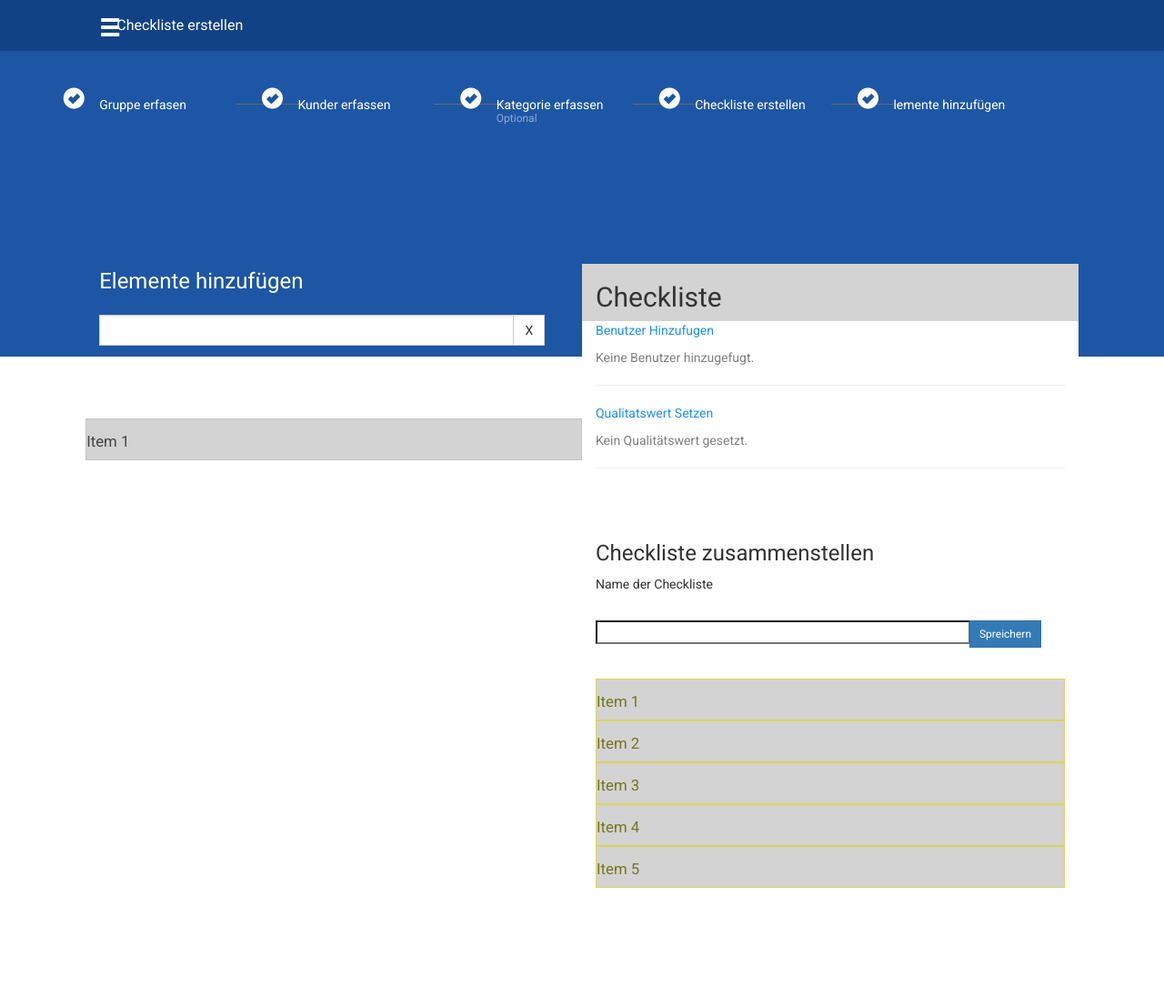
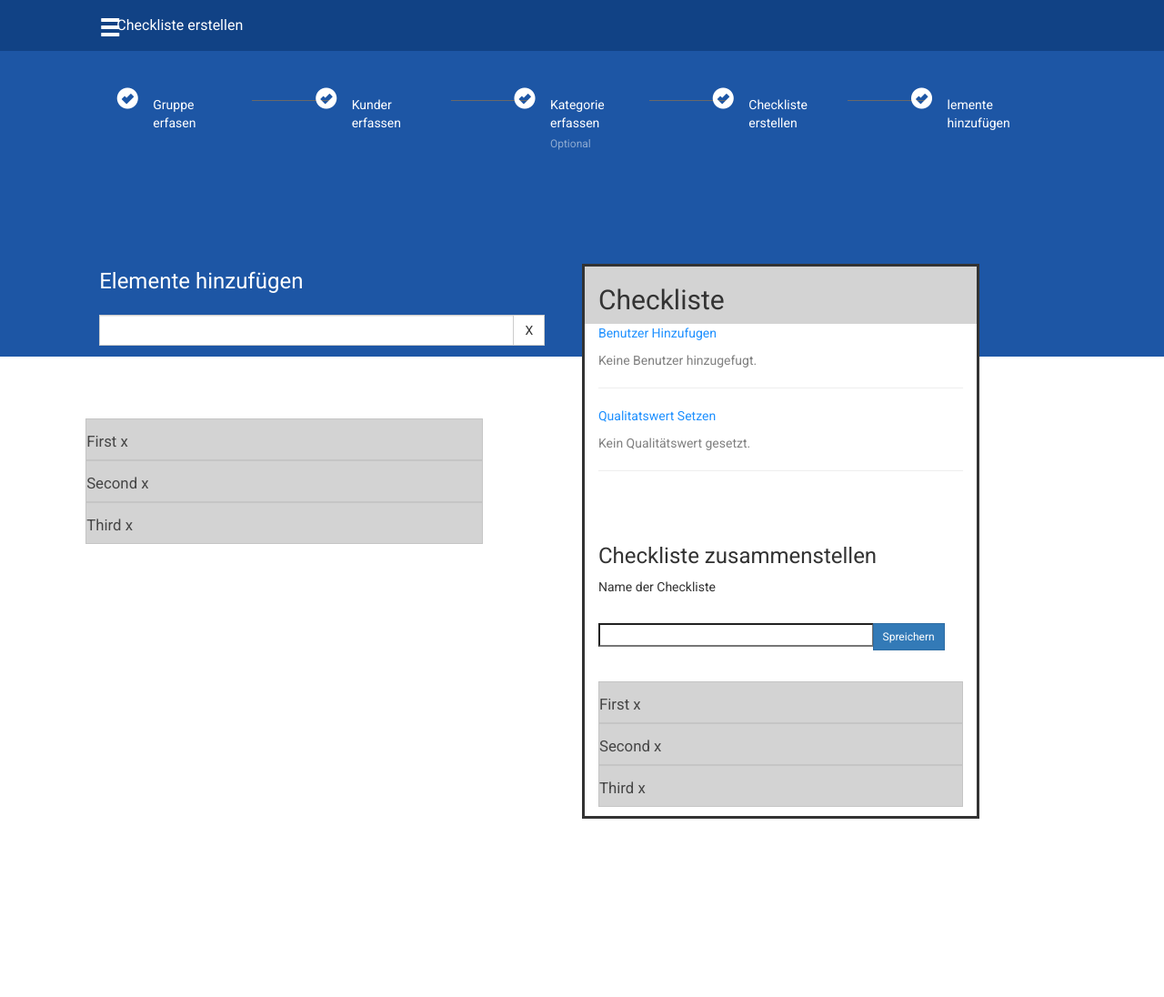
Before and after one commit to JonathanPrada/PHP-Dashboard, a PHP site: page / in a window 1280 px wide. Shown: the whole page at 91% size. After the commit the page ends 900 px from the top, so only its background shows below. Run offline with PHP 8.4, Linux system fonts and the light colour scheme; some libraries are stand-ins or nearby versions.

Commit message:
Add files via upload

```diff
--- a/css/style.css
+++ b/css/style.css
@@ -20,25 +20,20 @@ body > .container {
 
 /* menu styling */
 
-#menu {
-    height: 56px;
+#newmenu {
     background-color: #114285;
     color: white;
+    height: 56px;
     font-size: 16px;
 }
 
 
-.no-padding {
-    padding-right:0;
-    padding-left:0;
-}
-
-#menu span {
+#newmenu span {
     position: relative;
     top: 18px;
 }
 
-#menu p {
+#newmenu p {
     position: relative;
     top: 16px;
     left: -90px;
@@ -55,6 +50,11 @@ body > .container {
     background-color: #1d56a5;
     color: white;
     height:336px;
+}
+
+#content {
+    position: relative;
+    right:50px;
 }
 
 #steps span {
@@ -74,14 +74,14 @@ body > .container {
 #steps .steps-subtext {
     font-size: 12px;
     position: relative;
-    top: -8px;
+    top: 20px;
     color: rgba(255, 255, 255, 0.5);
 }
 
 .horizontal-line {
     width: 90px;
     position: relative;
-    left: 150px;
+    top: 40px;
 }
 
 .horizontal-line hr {
@@ -115,22 +115,7 @@ body > .container {
 
 /* Task color */
 
-.task-color {
-    background-color: lightblue;
-    height: 46px;
-    width: 14px;
-}
 
-.task-content li {
-    background-color: lightgrey;
-    height: 46px;
-    padding-top: 13px;
-    padding-bottom: 13px;
-}
-
-.task-list {
-    height: 25%;
-}
 
 /* Checklist styling */
 
@@ -138,11 +123,11 @@ body > .container {
     background-color: white;
     position: relative;
     top: -170px;
+    border-style: solid;
 }
 
 #checklist-name {
     width: 100%;
-
 }
 
 #checklist #main-title {
--- a/inc/checklist.php
+++ b/inc/checklist.php
@@ -1,8 +1,9 @@
 <!-- Main section -->
 <div id="tasks">
+
     <div class="row">
         <div class="col-md-1"></div>
-        <div class="col-md-5">
+        <div class="col-md-4">
             <div class="row">
                 <!-- <div class="col-md-1 task-color">
 
@@ -12,14 +13,16 @@
                                 </div>-->
                 <ul id="sortable1" class="connectedSortable">
                     <!-- Todo: Add a message "Insert tasks" if empty -->
-                    <li class="ui-state-default">Item 1</li>
+
+                    <li class="ui-state-default">First <a title='delete' class="itemDelete">x</a></li>
+                    <li class="ui-state-default">Second <a title='delete' class="itemDelete">x</a></li>
+                    <li class="ui-state-default">Third <a title='delete' class="itemDelete">x</a></li>
                 </ul>
+            </div>
 
-
-
-            </div>
         </div>
-        <div id="checklist" class="col-md-5">
+        <div class="col-md-1"></div>
+        <div id="checklist" class="col-md-4">
             <div id="main-title" class="row">
                 <div class="col-md-12">
                     <h2>Checkliste</h2>
@@ -62,15 +65,13 @@
                 <div class="col-md-12 task-list">
                     <br>
                     <ul id="sortable2" class="connectedSortable">
-                        <li class="ui-state-highlight">Item 1</li>
-                        <li class="ui-state-highlight">Item 2</li>
-                        <li class="ui-state-highlight">Item 3</li>
-                        <li class="ui-state-highlight">Item 4</li>
-                        <li class="ui-state-highlight">Item 5</li>
+                        <li class="ui-state-default">First <a title='delete' class="itemDelete text-right">x</a></li>
+                        <li class="ui-state-default">Second <a title='delete' class="itemDelete">x</a></li>
+                        <li class="ui-state-default">Third <a title='delete' class="itemDelete">x</a></li>
                     </ul>
                 </div>
             </div>
         </div>
         <div class="col-md-1"></div>
-    </div>
+    </>
 </div>
--- a/inc/header.php
+++ b/inc/header.php
@@ -1,6 +1,7 @@
-<!-- Menu -->
-<div id="menu">
-    <div class="row">
+
+
+<div class="row">
+    <div id="newmenu">
         <div class="col-md-1"></div>
         <div class="col-md-1">
             <span class="glyphicon glyphicon-menu-hamburger glyphicon-align-center"></span>
--- a/inc/steps.php
+++ b/inc/steps.php
@@ -1,36 +1,42 @@
 <!-- Steps -->
 <div class="row">
+    <div class="col-md-2"></div>
         <div id="steps">
-        <div class="col-md-1"></div>
-        <div class="col-md-2">
+            <div id="content">
+            <div class="col-md-1">
                 <span class="glyphicon glyphicon-ok-sign"></span>
                 <p>Gruppe erfasen</p>
+            </div>
+            <div class="col-md-1">
                 <div class="horizontal-line"><hr></div>
             </div>
-        <div class="col-md-2">
+            <div class="col-md-1">
                 <span class="glyphicon glyphicon-ok-sign"></span>
-            <p>
-Kunder erfassen
+                <p>Kunder erfassen</p>
+            </div>
+            <div class="col-md-1">
                 <div class="horizontal-line"><hr></div>
-            </p>
             </div>
-        <div class="col-md-2">
+            <div class="col-md-1">
                 <span class="glyphicon glyphicon-ok-sign"></span>
-            <p>
-Kategorie erfassen
-<div class="horizontal-line"><hr></div>
-            </p>
+                <p>Kategorie erfassen
                 <p class="steps-subtext">Optional</p>
             </div>
-        <div class="col-md-2">
+            <div class="col-md-1">
+                <div class="horizontal-line"><hr></div>
+            </div>
+            <div class="col-md-1">
                 <span class="glyphicon glyphicon-ok-sign"></span>
                 <p>Checkliste erstellen</p>
+            </div>
+            <div class="col-md-1">
                 <div class="horizontal-line"><hr></div>
             </div>
-        <div class="col-md-2">
+            <div class="col-md-1">
                 <span class="glyphicon glyphicon-ok-sign"></span>
                 <p>lemente hinzufügen</p>
             </div>
             <div class="col-md-1"></div>
         </div>
     </div>
+</div>
--- a/index.php
+++ b/index.php
@@ -30,9 +30,8 @@
 
     </div>
     <script src="https://ajax.googleapis.com/ajax/libs/jquery/3.1.1/jquery.min.js"></script>
-    <script src="https://code.jquery.com/jquery-1.10.2.js"></script>
     <script src="https://code.jquery.com/ui/1.12.1/jquery-ui.js"></script>
+    <script src="https://maxcdn.bootstrapcdn.com/bootstrap/3.3.7/js/bootstrap.min.js"></script>
     <script src="js/script.js"></script>
-    <script src="https://maxcdn.bootstrapcdn.com/bootstrap/3.3.7/js/bootstrap.min.js"></script>
-    </body>
+   </body>
 </html>
--- a/js/script.js
+++ b/js/script.js
@@ -6,7 +6,7 @@ $( function() {
 
 $(document).ready(function(){
     $("#btn2").click(function(){
-        $("#sortable1").append("<li>" + $('#tags').val() + "</li>");
+        $("#sortable1").append("<li class='ui-state-default'>" + $('#tags').val() + "<a title='delete' class='itemDelete'>x</a></li>");
     });
 });
 
@@ -23,3 +23,21 @@ $( function() {
         source: availableTags
     });
 } );
+
+
+$(document).ready(function() {
+
+$('#sortable1').on('click', '.itemDelete', function() {
+    $(this).parent().remove()
+});
+
+});
+
+
+$(document).ready(function() {
+
+    $('#sortable2').on('click', '.itemDelete', function() {
+        $(this).parent().remove()
+    });
+
+});
```
Lines whose indentation alone changed are shown as unchanged.
